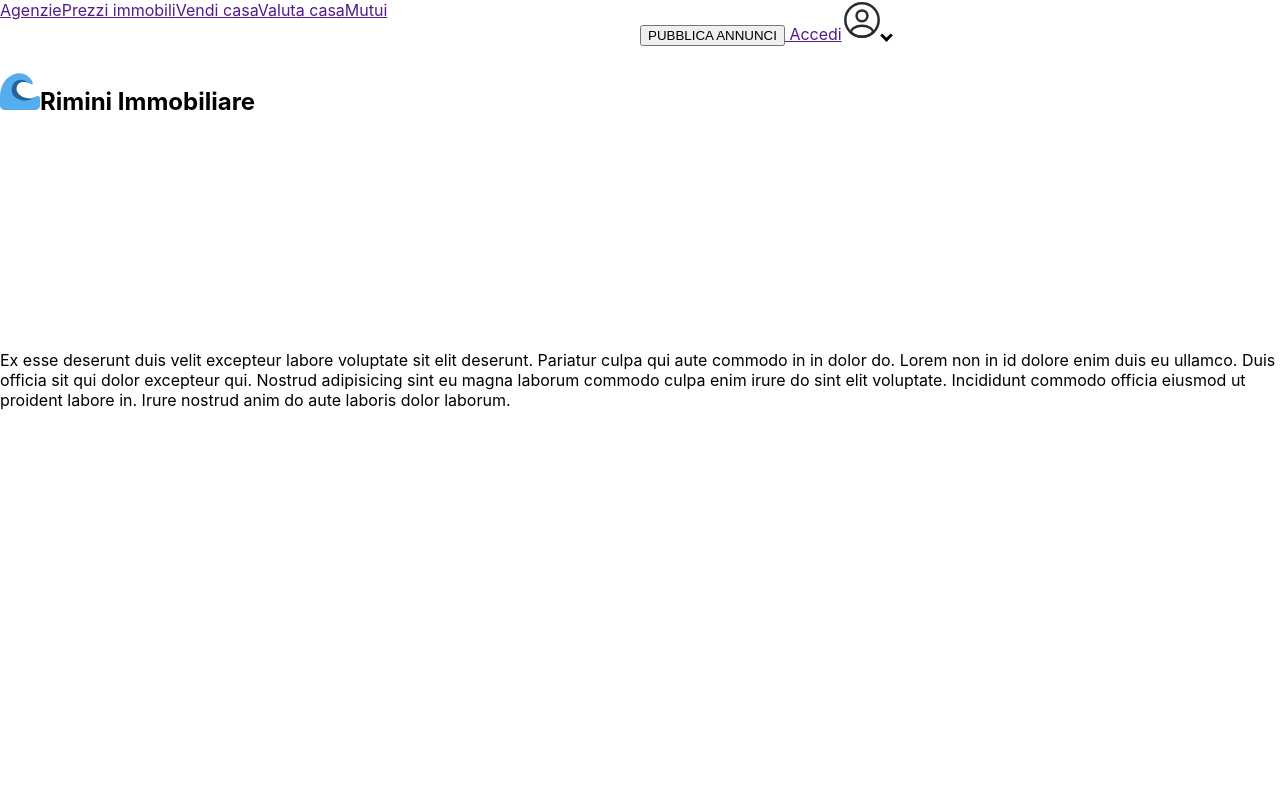
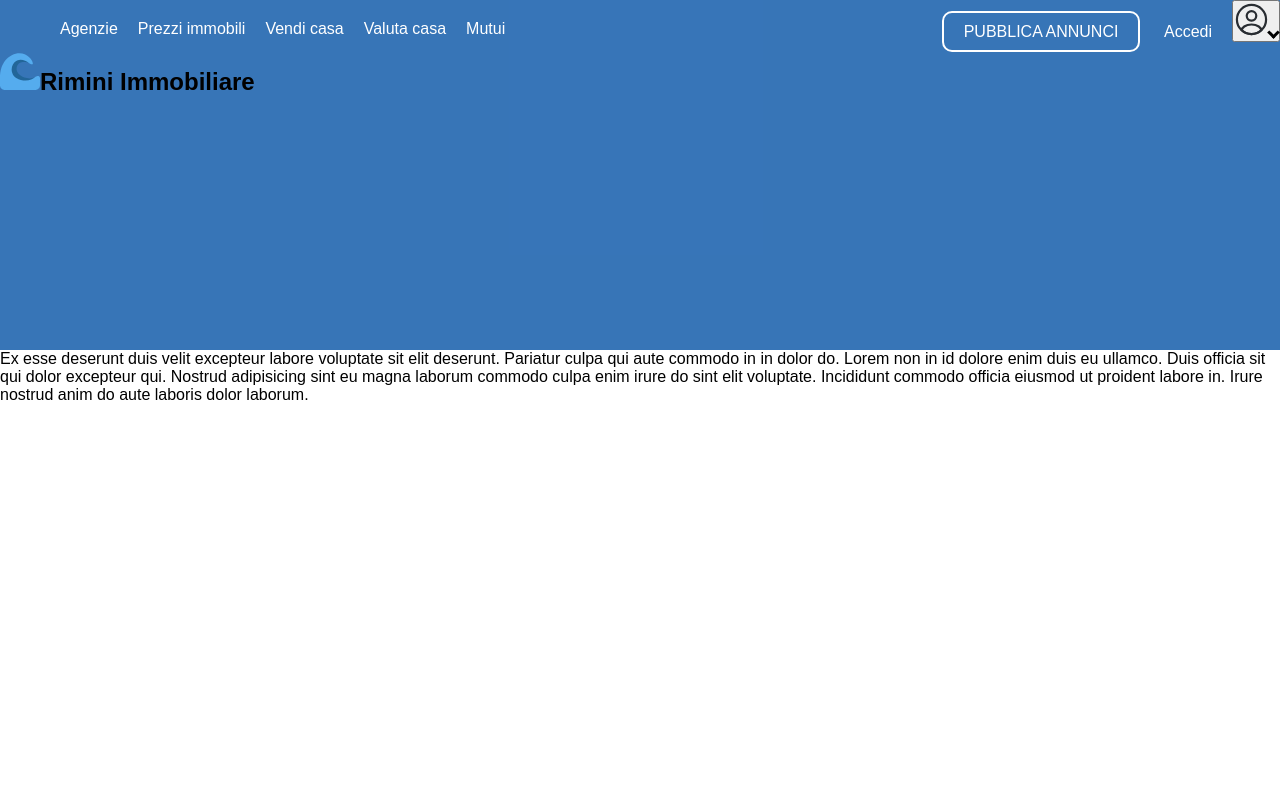
Before and after one commit to marc-alzapiedi/RiminiImmobiliare_client, a JavaScript app: page / in a window 1280 px wide. Shown: the top 800 px of the page. Built offline with nearby package versions, Linux system fonts and the light colour scheme; the HTML template or start-up script is replaced by a standard one.

Commit message:
made a lot of css progress

```diff
--- a/src/Icons/ProfileIcon.js
+++ b/src/Icons/ProfileIcon.js
@@ -1,7 +1,7 @@
 const ProfileIcon = () => {
 
     return (
-        <svg xmlns="http://www.w3.org/2000/svg" width="40px" height="40px" viewBox="0 0 24 24" fill="none">
+        <svg xmlns="http://www.w3.org/2000/svg" width="35px" height="35px" viewBox="0 0 24 24" fill="none">
         <path d="M12.12 12.78C12.05 12.77 11.96 12.77 11.88 12.78C10.12 12.72 8.71997 11.28 8.71997 9.50998C8.71997 7.69998 10.18 6.22998 12 6.22998C13.81 6.22998 15.28 7.69998 15.28 9.50998C15.27 11.28 13.88 12.72 12.12 12.78Z" stroke="#292D32" stroke-width="1.5" stroke-linecap="round" stroke-linejoin="round"/>
         <path d="M18.74 19.3801C16.96 21.0101 14.6 22.0001 12 22.0001C9.40001 22.0001 7.04001 21.0101 5.26001 19.3801C5.36001 18.4401 5.96001 17.5201 7.03001 16.8001C9.77001 14.9801 14.25 14.9801 16.97 16.8001C18.04 17.5201 18.64 18.4401 18.74 19.3801Z" stroke="#292D32" stroke-width="1.5" stroke-linecap="round" stroke-linejoin="round"/>
         <path d="M12 22C17.5228 22 22 17.5228 22 12C22 6.47715 17.5228 2 12 2C6.47715 2 2 6.47715 2 12C2 17.5228 6.47715 22 12 22Z" stroke="#292D32" stroke-width="1.5" stroke-linecap="round" stroke-linejoin="round"/>
--- a/src/pages/main/main.js
+++ b/src/pages/main/main.js
@@ -4,30 +4,33 @@ import Logo from '../../Icons/Logo'
 
 const Main = () => {
 
-    const handleDropdown = (event) => {
+    // const handleDropdown = (event) => {
 
-    }
+    // }
 
     return (
         <>
             <div className="container">
                 <section className="top-header">
                     <header>
-                        <nav>
-                            <a href=''>Agenzie</a>
-                            <a href=''>Prezzi immobili</a>
-                            <a href=''>Vendi casa</a>
-                            <a href=''>Valuta casa</a>
-                            <a href=''>Mutui</a>
+                        <nav className='headerLinks'>
+                            <a href='https://www.w3schools.com/css/css_pseudo_classes.asp' className='nav'>Agenzie</a>
+                            <a href='https://www.w3schools.com/css/css_pseudo_classes.asp' className='nav'>Prezzi immobili</a>
+                            <a href='https://www.w3schools.com/css/css_pseudo_classes.asp' className='nav'>Vendi casa</a>
+                            <a href='https://www.w3schools.com/css/css_pseudo_classes.asp' className='nav'>Valuta casa</a>
+                            <a href='https://www.w3schools.com/css/css_pseudo_classes.asp' className='nav'>Mutui</a>
                         </nav>
 
-                        <div>
+                        <div className='loginLinks'>
+                            <a href='https://www.w3schools.com/css/css_pseudo_classes.asp' className='logIns'>
+                                PUBBLICA ANNUNCI
+                            </a>
+                            <a href='https://www.w3schools.com/css/css_pseudo_classes.asp' className='logIns'> Accedi</a>
                             <button>
-                                PUBBLICA ANNUNCI
+                                <ProfileIcon />
+                                <i className='arrow down'></i>
+
                             </button>
-                            <a href=''> Accedi</a>
-                            <ProfileIcon />
-                            <i className='arrow down'></i>
                         </div>
                     </header>
 
--- a/src/pages/main/style.css
+++ b/src/pages/main/style.css
@@ -1,3 +1,10 @@
+*{
+    margin: 0;
+    padding: 0;
+    box-sizing: border-box;
+    font-family: sans-serif;
+}
+
 .container{
     display: grid;
     grid-template-rows: 350px 550px 1000px 350px 100px
@@ -6,6 +13,7 @@
 .top-header{
     display: grid;
     grid-template-rows: 50px 1fr 1fr;
+    background-color: #004fa4c8;
 }
 
 header{
@@ -24,3 +32,40 @@ header{
     transform: rotate(45deg);
     -webkit-transform: rotate(45deg);
 }
+
+.headerLinks{
+    margin-left: 50px;
+    margin-top: 20px
+}
+
+.nav{
+    text-decoration: none;
+    margin: 10px;
+    padding-bottom: 6px;
+    color: white;
+    font-size: 16px;
+    transition: 0.07s;
+}
+
+.nav:hover, .logIns:nth-child(2):hover{
+    border-bottom: 3px solid white;
+}
+
+.loginLinks{
+    text-align: end;
+}
+
+.logIns:first-child{
+    color: white;
+    text-decoration: none;
+    padding: 10px 20px 10px 20px;
+    border: solid 2px white;
+    border-radius: 10px;
+}
+
+.logIns:nth-child(2){
+    color: white;
+    text-decoration: none;
+    transition: 0.07s;
+    margin: 20px;
+}
```
